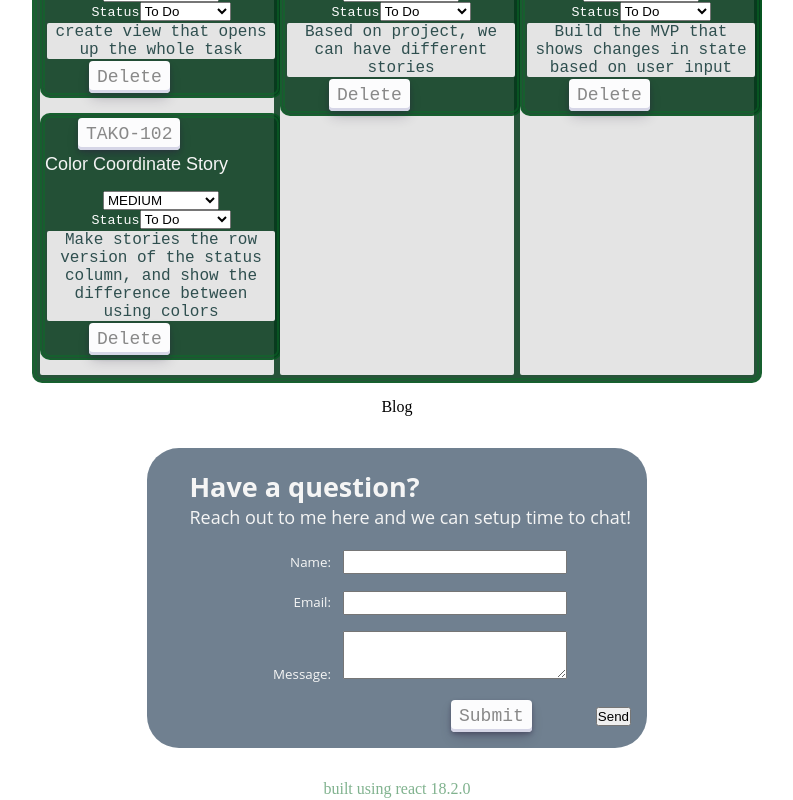
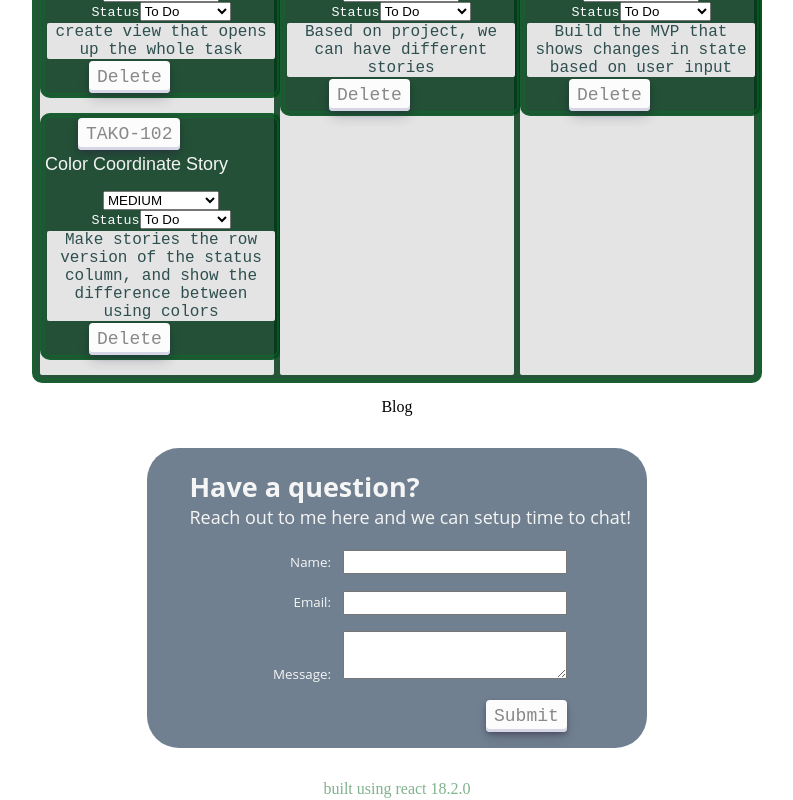
Before and after one commit to aalau/aalau.github.io, a React (Create React App) app: page / in a window 1280 px wide. Shown: the part 996-1796 px from the top of the page, without its empty margins (243-1036 px from the left). Built offline with nearby package versions, Linux system fonts and the light colour scheme; a web font is replaced by a local one.

Commit message:
update contact form

```diff
--- a/src/components/contact/Contact.jsx
+++ b/src/components/contact/Contact.jsx
@@ -11,9 +11,15 @@ export const Contact = () => {
 
   const [status, setStatus] = useState("Submit");
 
+  function clearform ()  {
+    document.getElementById("Contact").reset();
+  }
+
   const sendEmail = async (e) => {
     e.preventDefault();
     setStatus("Sending...");
+    alert(status);
+    try{
     await emailjs.sendForm(YOUR_SERVICE_ID, YOUR_TEMPLATE_ID, form.current, YOUR_PUBLIC_KEY)
       .then(function(response) {
         console.log('SUCCESS!', response.status, response.text);
@@ -22,8 +28,13 @@ export const Contact = () => {
         console.log('FAILED...', error);
         setStatus("Error. Please try again later.");
       });
-
-    alert(result.status);
+    }
+    catch(error){
+      console.log(error);
+      alert("error submitting. Please reach out by email!")
+    }
+    alert(status);
+    clearform();
   };
 
   return (
@@ -46,8 +57,7 @@ export const Contact = () => {
         <textarea name="message" required />
       </div>
       </div>
-      <button type="submit" className="submitButton">{status}</button>
-      <input type="submit" value="Send" />
+      <button type="submit" value="Send" className="submitButton">{status}</button>
     </form>
   );
 };
```
